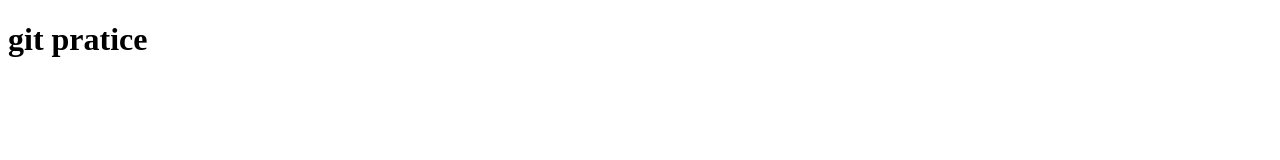
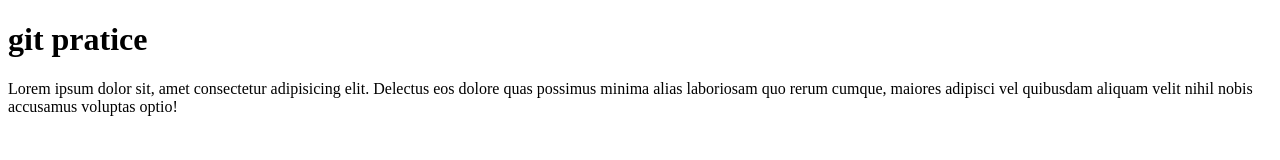
Before and after one commit to Harshofft/Harsh, a plain HTML site: page index.html in a window 1280 px wide. Drawn offline with Linux system fonts and the light colour scheme.

Commit message:
add of para

```diff
--- a/index.html
+++ b/index.html
@@ -7,5 +7,7 @@
 </head>
 <body>
     <h1>git pratice</h1>
+    <p>Lorem ipsum dolor sit, amet consectetur adipisicing elit. Delectus eos dolore quas possimus minima alias laboriosam quo rerum cumque, maiores adipisci vel quibusdam aliquam velit nihil nobis accusamus voluptas optio!</p>
+
 </body>
 </html>
```
